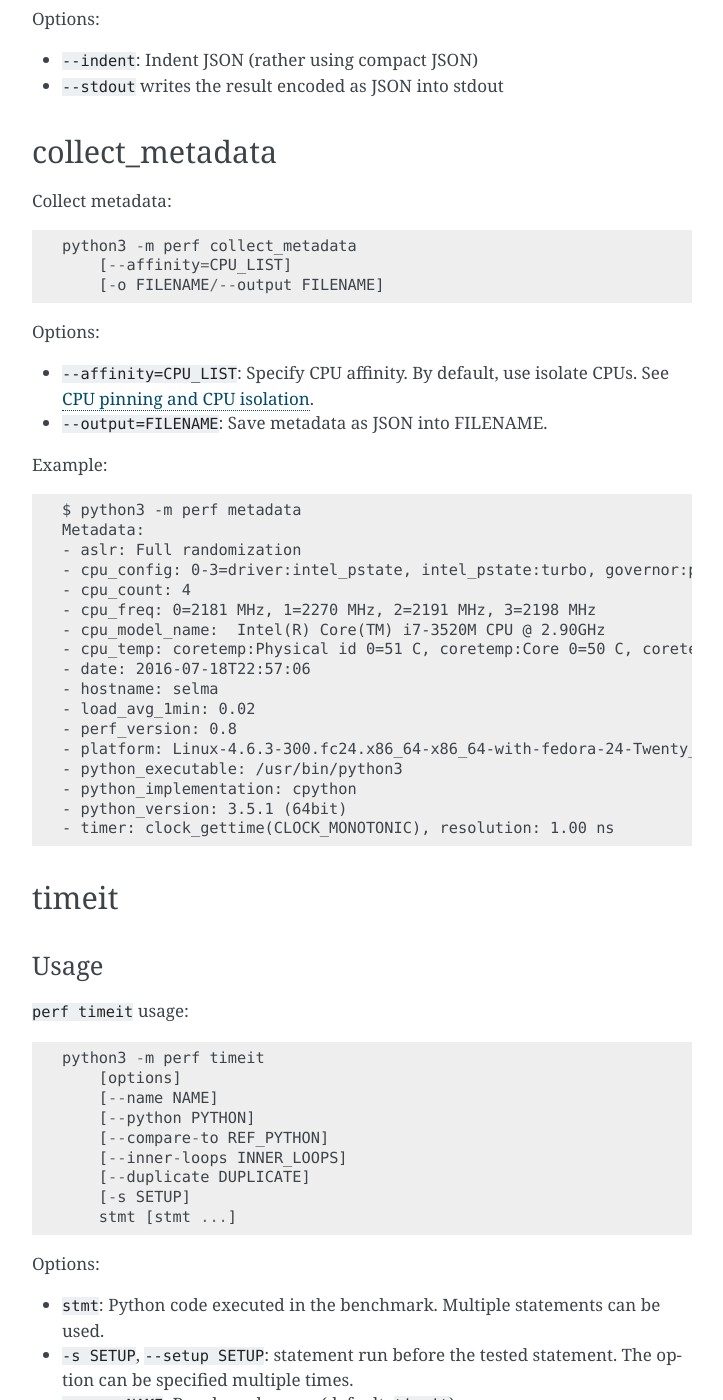
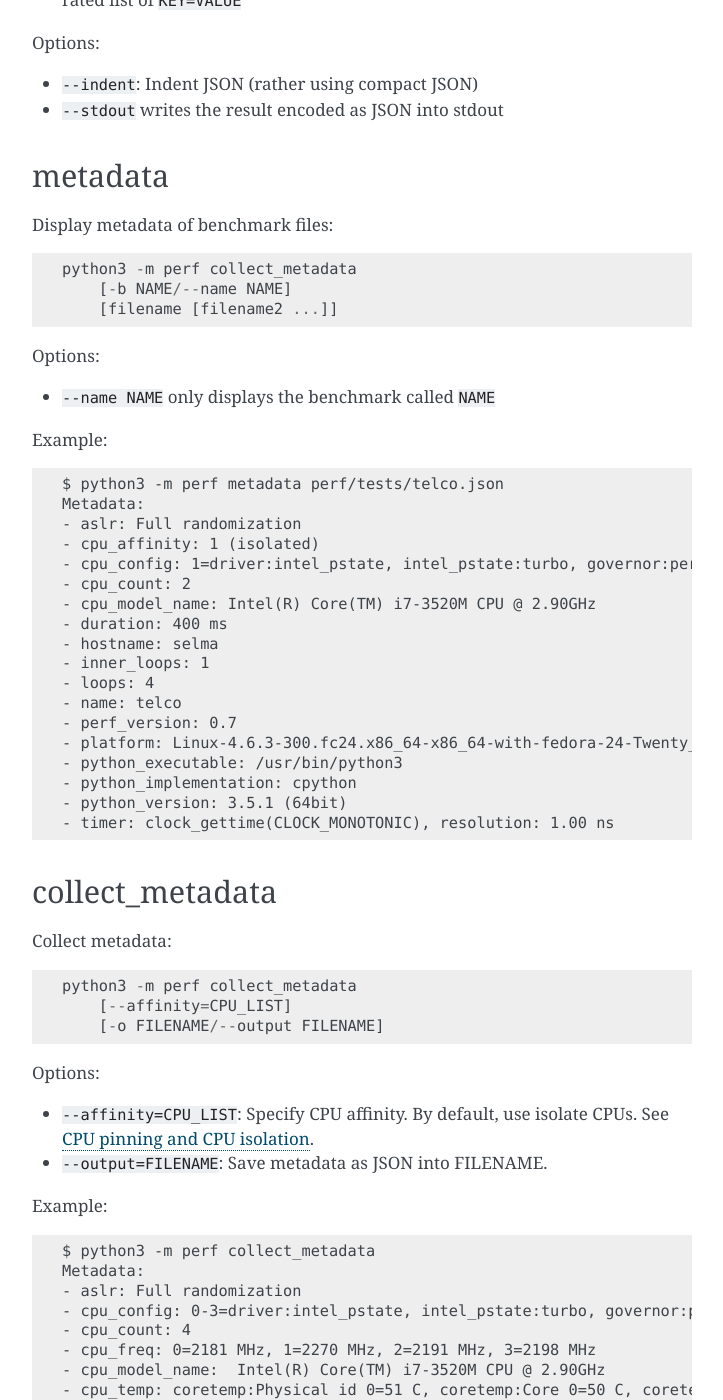
Before and after one commit to psf/pyperf, a Sphinx documentation site: the page built from doc/cli.rst, in a window 1280 px wide and 1400 px high, scrolled down 5632 px. Shown: the whole window, without its empty margins (388-1111 px from the left). Built offline with Sphinx 7.4.7, drawn with Linux system fonts in a browser that asks for light colours; some of the changed text lies outside the part shown.

Commit message:
Add a new metadata command

```diff
--- a/doc/changelog.rst
+++ b/doc/changelog.rst
@@ -5,6 +5,7 @@ Version 0.8.1
 -------------
 
 * Rename ``metadata`` command to ``collect_metadata``
+* Add a new ``metadata`` command
 * timeit: add ``--duplicate`` option to reduce the overhead of the outer loop.
 * BenchmarkSuite constructor now requires a non-empty sequence of Benchmark
   objects.
--- a/doc/cli.rst
+++ b/doc/cli.rst
@@ -9,6 +9,7 @@ Commands:
 * :ref:`dump <dump_cmd>`
 * :ref:`hist <hist_cmd>`
 * :ref:`convert <convert_cmd>`
+* :ref:`metadata <metadata_cmd>`
 * :ref:`collect_metadata <collect_metadata_cmd>`
 * :ref:`timeit <timeit_cmd>`
 * :ref:`slowest <slowest_cmd>`
@@ -41,7 +42,7 @@ Show benchmarks of one or multiple benchmark suites::
 * ``--dump`` displays the benchmark run results,
   see :ref:`perf dump <dump_cmd>` command
 * ``--metadata`` displays benchmark metadata: see :ref:`perf metadata
-  <collect_metadata_cmd>` command
+  <metadata_cmd>` command
 * ``--hist`` renders an histogram of samples, see :ref:`perf hist <hist_cmd>`
   command
 * ``--stats`` displays statistics (min, max, ...), see :ref:`perf stats
@@ -288,6 +289,43 @@ Options:
 * ``--stdout`` writes the result encoded as JSON into stdout
 
 
+.. _metadata_cmd:
+
+metadata
+--------
+
+Display metadata of benchmark files::
+
+    python3 -m perf collect_metadata
+        [-b NAME/--name NAME]
+        [filename [filename2 ...]]
+
+Options:
+
+* ``--name NAME`` only displays the benchmark called ``NAME``
+
+Example::
+
+    $ python3 -m perf metadata perf/tests/telco.json
+    Metadata:
+    - aslr: Full randomization
+    - cpu_affinity: 1 (isolated)
+    - cpu_config: 1=driver:intel_pstate, intel_pstate:turbo, governor:performance
+    - cpu_count: 2
+    - cpu_model_name: Intel(R) Core(TM) i7-3520M CPU @ 2.90GHz
+    - duration: 400 ms
+    - hostname: selma
+    - inner_loops: 1
+    - loops: 4
+    - name: telco
+    - perf_version: 0.7
+    - platform: Linux-4.6.3-300.fc24.x86_64-x86_64-with-fedora-24-Twenty_Four
+    - python_executable: /usr/bin/python3
+    - python_implementation: cpython
+    - python_version: 3.5.1 (64bit)
+    - timer: clock_gettime(CLOCK_MONOTONIC), resolution: 1.00 ns
+
+
 .. _collect_metadata_cmd:
 
 collect_metadata
@@ -307,7 +345,7 @@ Options:
 
 Example::
 
-    $ python3 -m perf metadata
+    $ python3 -m perf collect_metadata
     Metadata:
     - aslr: Full randomization
     - cpu_config: 0-3=driver:intel_pstate, intel_pstate:turbo, governor:powersave
```
Also changed, not shown: 3 other files.
